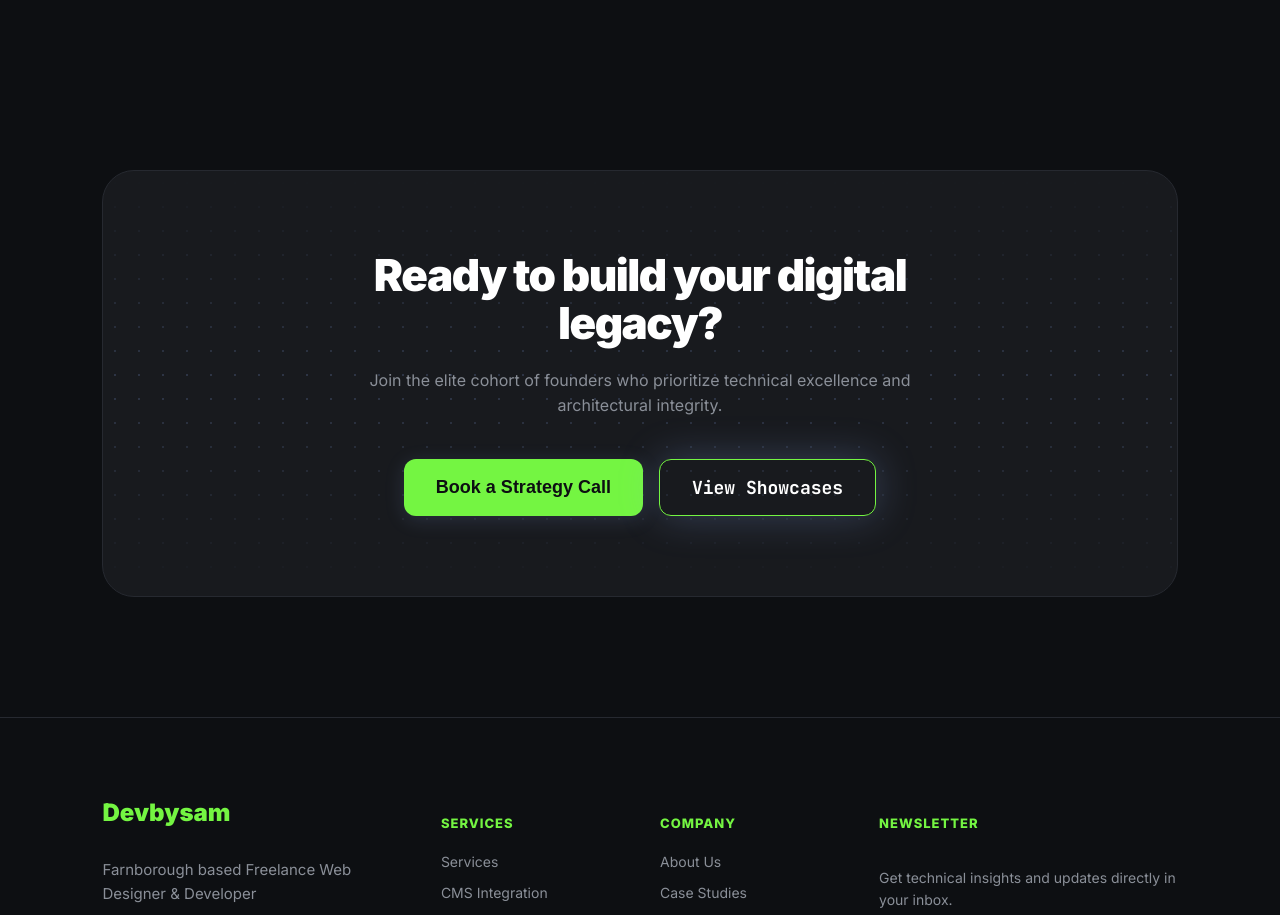
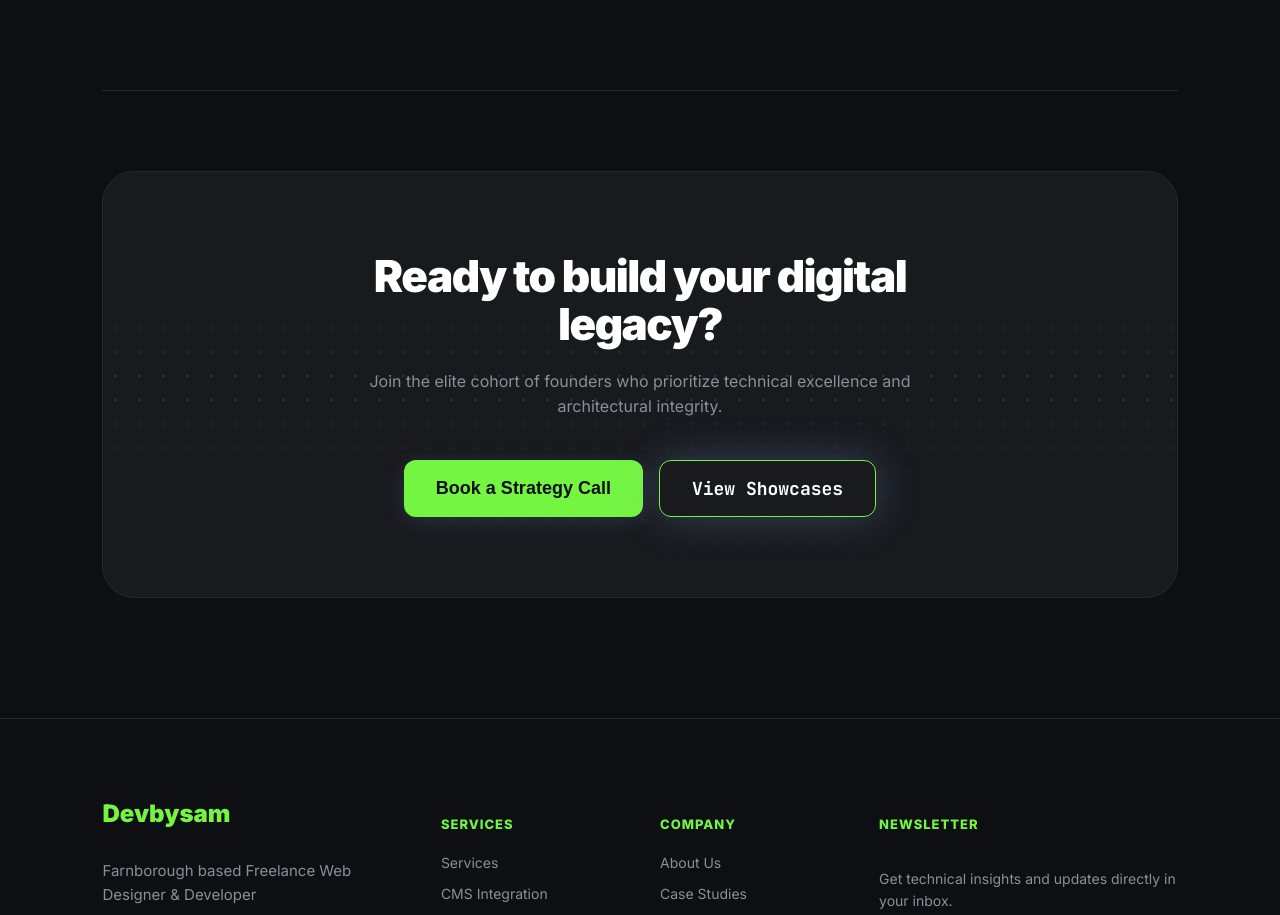
Before and after one commit to HoussamLh/React-Version, a React (Vite) app: page / in a window 1280 px wide. Shown: the part 2492-3407 px from the top of the page. Built offline with nearby package versions, Linux system fonts and the light colour scheme.

Commit message:
add top border separators to layout section

```diff
--- a/src/features/home/CTASection.tsx
+++ b/src/features/home/CTASection.tsx
@@ -34,6 +34,7 @@ const styles = {
   container: {
     padding: "80px 0 120px 0",
     backgroundColor: "var(--bg-dark)",
+    borderTop: "1px solid var(--border-color)",
   },
   card: {
     backgroundColor: "var(--bg-card)",
```
